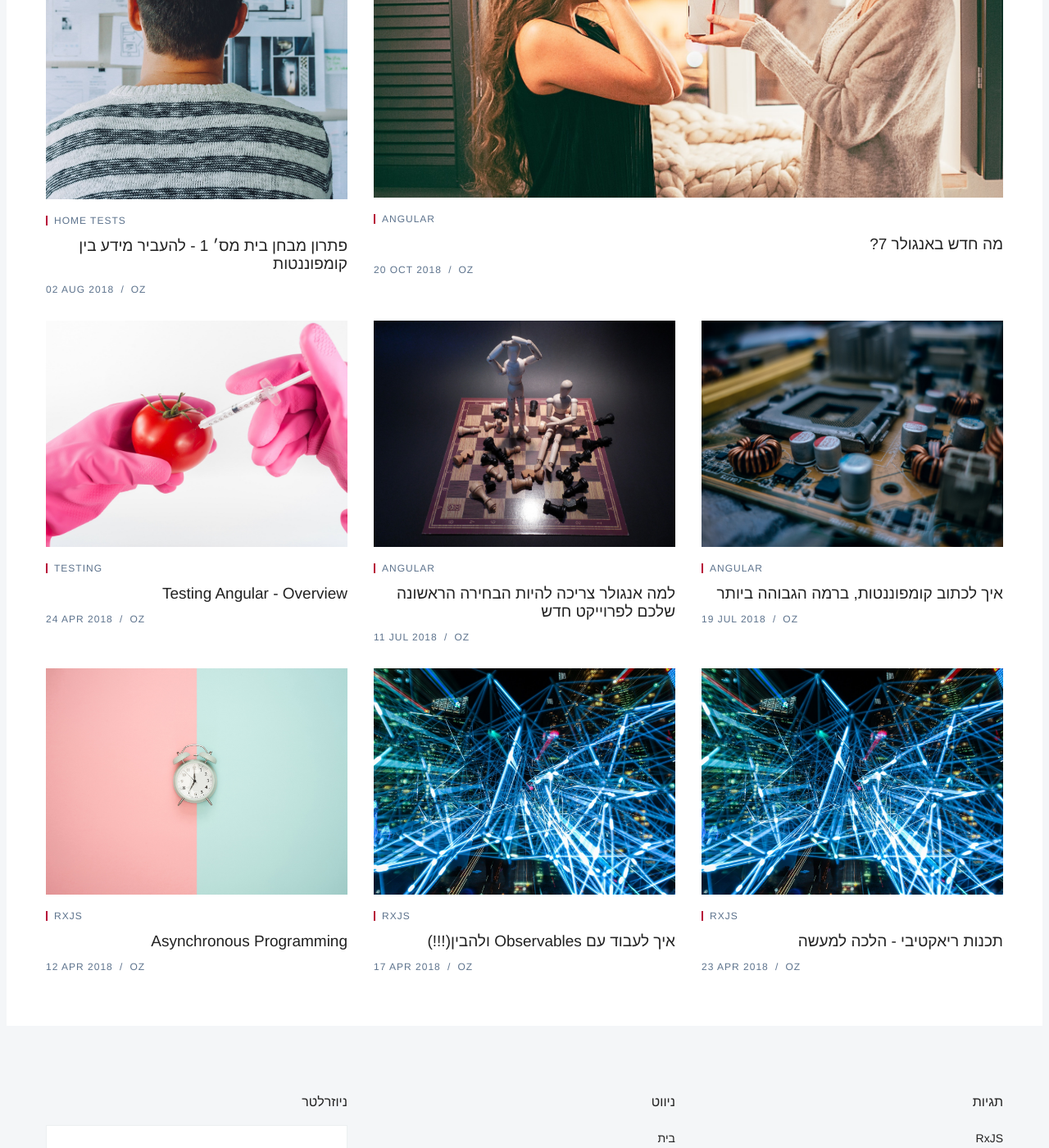
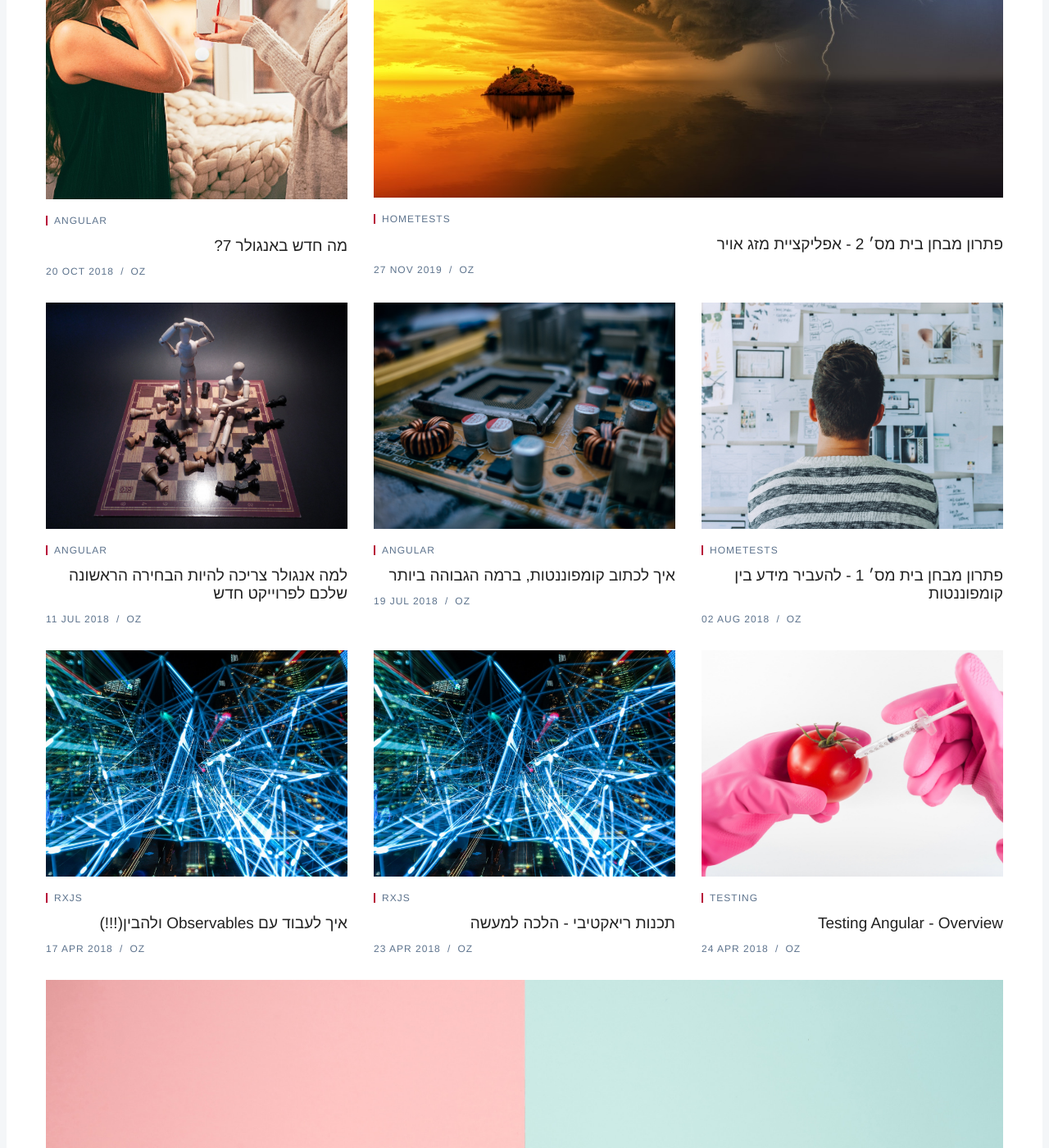
Before and after one commit to ozgonen/ozgonen.github.io, a Jekyll site: the page built from index.html, in a window 1280 px wide and 1400 px high, scrolled down 638 px. Shown: the whole window at 82% size. Built offline with Jekyll 4.4.1, drawn with Linux system fonts in a browser that asks for light colours; some web fonts are replaced; the list of posts is cut into pages by our own code; a file with an impossible date is left out.

Commit message:
new blog post

```diff
--- a/_posts/2018-08-02-hometest-controll-ball.md
+++ b/_posts/2018-08-02-hometest-controll-ball.md
@@ -5,7 +5,7 @@ description: "בואו מעביר מקומפוננטה אחות וישר נצי
 modified: 2016-04-12T15:27:45-04:00
 comments: true
 author: oz
-tags: [Home Tests]
+tags: [HomeTests]
 image: '/images/posts/2018-02-02-hometest-controll-ball.jpg'
 
 ---
--- a/_posts/2019-27-11-hometest-weather-app.md
+++ b/_posts/2019-11-27-hometest-weather-app.md
@@ -5,8 +5,8 @@ description: "בואו מעביר מקומפוננטה אחות וישר נצי
 modified: 2016-04-12T15:27:45-04:00
 comments: true
 author: oz
-tags: [Home Tests]
-image: '/images/posts/2018-02-02-hometest-controll-ball.jpg'
+tags: [HomeTests]
+image: '/images/posts/2019-11-27-hometest-weather-app.jpg'
 
 ---
 
@@ -18,7 +18,7 @@ image: '/images/posts/2018-02-02-hometest-controll-ball.jpg'
 
 #### מבחן בית מס׳ 2 - אפליקציית מזג אוויר
 
-![juggle](/images/gifs/juggle.gif)
+![juggle](/images/gifs/weather.gif)
 
 **רמת קושי:** מתכנת מתחיל
 
```
Also changed, not shown: images/gifs/weather.gif (added), images/posts/2019-11-27-hometest-weather-app.jpg (added).
